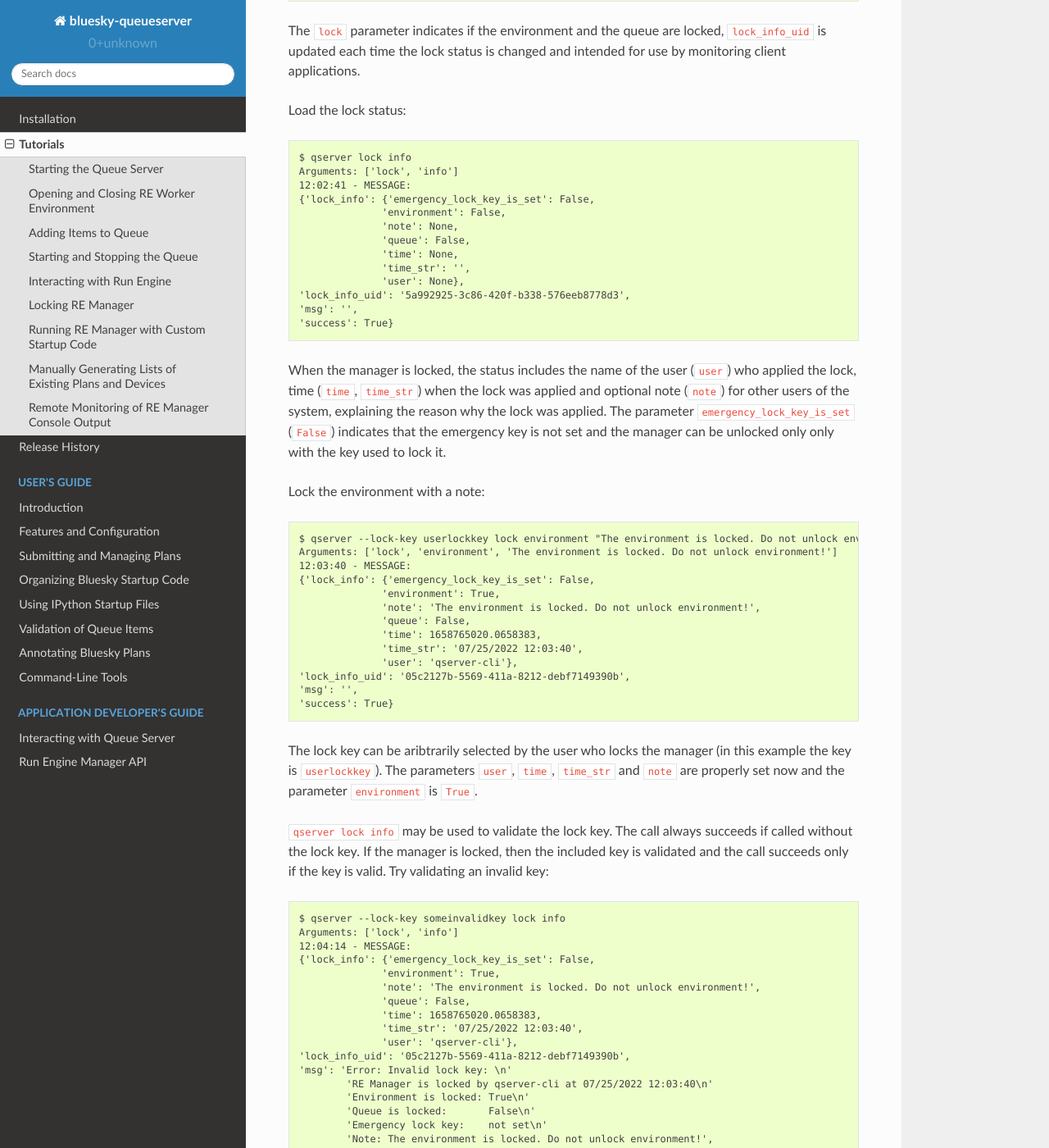
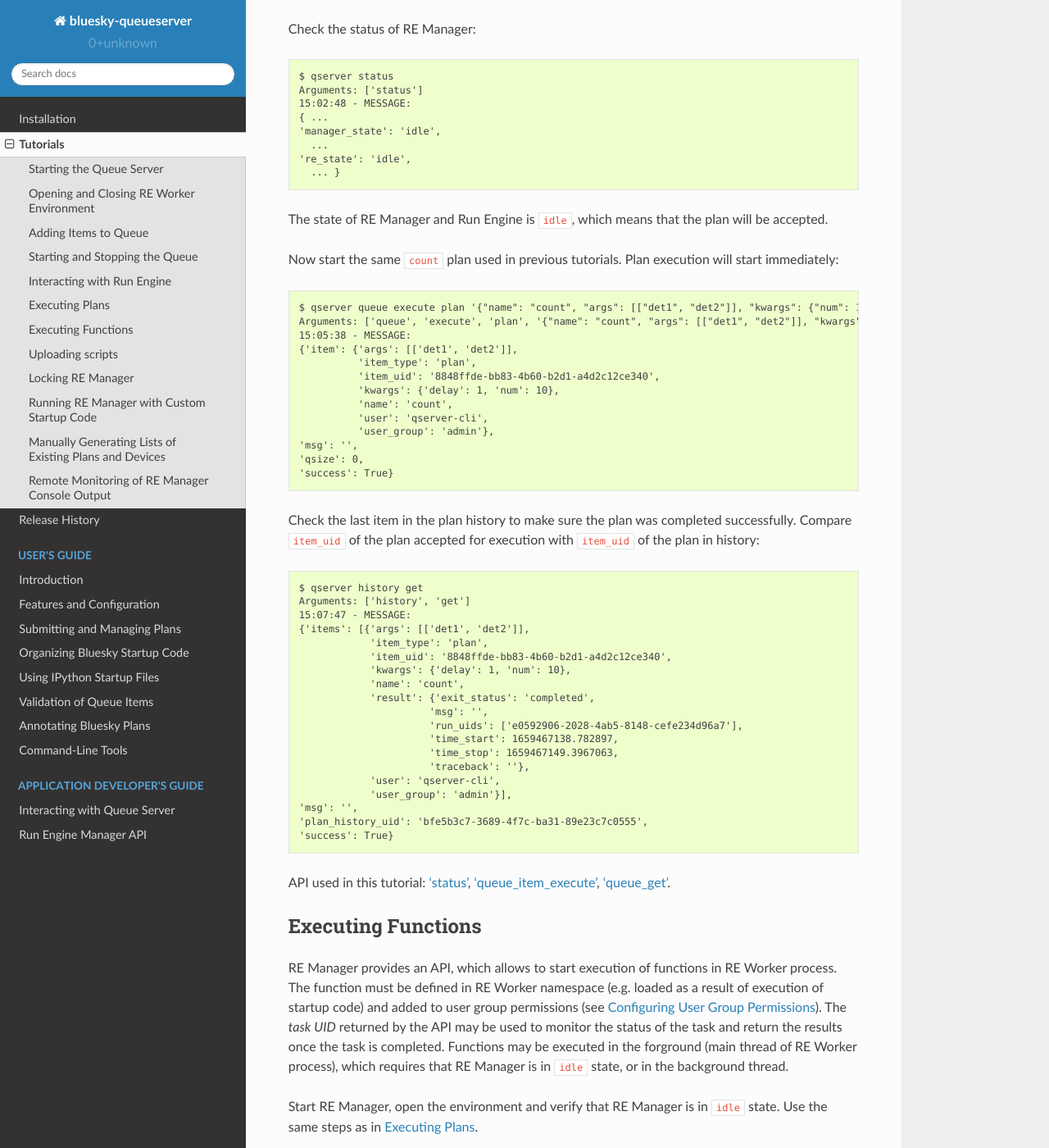
Before and after one commit to bluesky/bluesky-queueserver, a Sphinx documentation site: the page built from docs/source/tutorial.rst, in a window 1280 px wide and 1400 px high, scrolled down 17208 px. Shown: the whole window at 82% size. Built offline with Sphinx 7.4.7 and the Read the Docs theme 2.0.0, drawn with Linux system fonts in a browser that asks for light colours; some of the changed text lies outside the part shown.

Commit message:
DOC: tutorial - execution of plans

```diff
--- a/docs/source/tutorial.rst
+++ b/docs/source/tutorial.rst
@@ -43,6 +43,9 @@ The following tutorials are available:
 - :ref:`tutorial_adding_queue_items`
 - :ref:`tutorial_starting_stopping_queue`
 - :ref:`tutorial_iteracting_with_run_engine`
+- :ref:`tutorial_executing_plans`
+- :ref:`tutorial_executing_functions`
+- :ref:`tutorial_uploading_scripts`
 - :ref:`tutorial_locking_re_manager`
 - :ref:`tutorial_running_custom_startup_code`
 - :ref:`tutorial_manual_gen_list_of_plans_devices`
@@ -831,6 +834,103 @@ commands are ::
 
 API used in this tutorial: :ref:`method_status`, :ref:`method_re_pause`, :ref:`method_re_resume_stop_abort_halt`.
 
+.. _tutorial_executing_plans:
+
+Executing Plans
+---------------
+
+RE Manager allows to start immediate execution of a submitted plan without placing it in a queue.
+The plan may be submitted for execution only if the manager is idle, otherwise the API request fails
+and the plan is discarded. As regular plans from the queue, the plan accepted for execution appears
+in the plan history upon completion, but it is never inserted in the queue (e.g. in case of failure
+or if the queue is in the loop mode).
+
+Start RE Manager using instructions given in :ref:`tutorial_starting_queue_server`.
+
+Open the environment::
+
+  $ qserver environment open
+  Arguments: ['environment', 'open']
+  15:02:06 - MESSAGE:
+  {'msg': '', 'success': True}
+
+Check the status of RE Manager::
+
+  $ qserver status
+  Arguments: ['status']
+  15:02:48 - MESSAGE:
+  { ...
+  'manager_state': 'idle',
+    ...
+  're_state': 'idle',
+    ... }
+
+The state of RE Manager and Run Engine is ``idle``, which means that the plan will be accepted.
+
+Now start the same ``count`` plan used in previous tutorials. Plan execution will start immediately::
+
+  $ qserver queue execute plan '{"name": "count", "args": [["det1", "det2"]], "kwargs": {"num": 10, "delay": 1}}'
+  Arguments: ['queue', 'execute', 'plan', '{"name": "count", "args": [["det1", "det2"]], "kwargs": {"num": 10, "delay": 1}}']
+  15:05:38 - MESSAGE:
+  {'item': {'args': [['det1', 'det2']],
+            'item_type': 'plan',
+            'item_uid': '8848ffde-bb83-4b60-b2d1-a4d2c12ce340',
+            'kwargs': {'delay': 1, 'num': 10},
+            'name': 'count',
+            'user': 'qserver-cli',
+            'user_group': 'admin'},
+  'msg': '',
+  'qsize': 0,
+  'success': True}
+
+Check the last item in the plan history to make sure the plan was completed successfully. Compare ``item_uid`` of the plan accepted
+for execution with ``item_uid`` of the plan in history::
+
+  $ qserver history get
+  Arguments: ['history', 'get']
+  15:07:47 - MESSAGE:
+  {'items': [{'args': [['det1', 'det2']],
+              'item_type': 'plan',
+              'item_uid': '8848ffde-bb83-4b60-b2d1-a4d2c12ce340',
+              'kwargs': {'delay': 1, 'num': 10},
+              'name': 'count',
+              'result': {'exit_status': 'completed',
+                        'msg': '',
+                        'run_uids': ['e0592906-2028-4ab5-8148-cefe234d96a7'],
+                        'time_start': 1659467138.782897,
+                        'time_stop': 1659467149.3967063,
+                        'traceback': ''},
+              'user': 'qserver-cli',
+              'user_group': 'admin'}],
+  'msg': '',
+  'plan_history_uid': 'bfe5b3c7-3689-4f7c-ba31-89e23c7c0555',
+  'success': True}
+
+API used in this tutorial: :ref:`method_status`, :ref:`method_queue_item_execute`, :ref:`method_queue_get`.
+
+
+.. _tutorial_executing_functions:
+
+Executing Functions
+-------------------
+
+RE Manager provides an API, which allows to start execution of functions in RE Worker process.
+The function must be defined in RE Worker namespace (e.g. loaded as a result of execution of startup code)
+and added to user group permissions (see :ref:`configuring_user_group_permissions`). The *task UID* returned
+by the API may be used to monitor the status of the task and return the results once the task is completed.
+Functions may be executed in the forground (main thread of RE Worker process), which requires that RE Manager is in
+``idle`` state, or in the background thread.
+
+
+Start RE Manager, open the environment and verify that RE Manager is in ``idle`` state. Use the same steps
+as in :ref:`tutorial_executing_plans`.
+
+.. _tutorial_uploading_scripts:
+
+Uploading scripts
+-----------------
+
+
 .. _tutorial_locking_re_manager:
 
 Locking RE Manager
```
